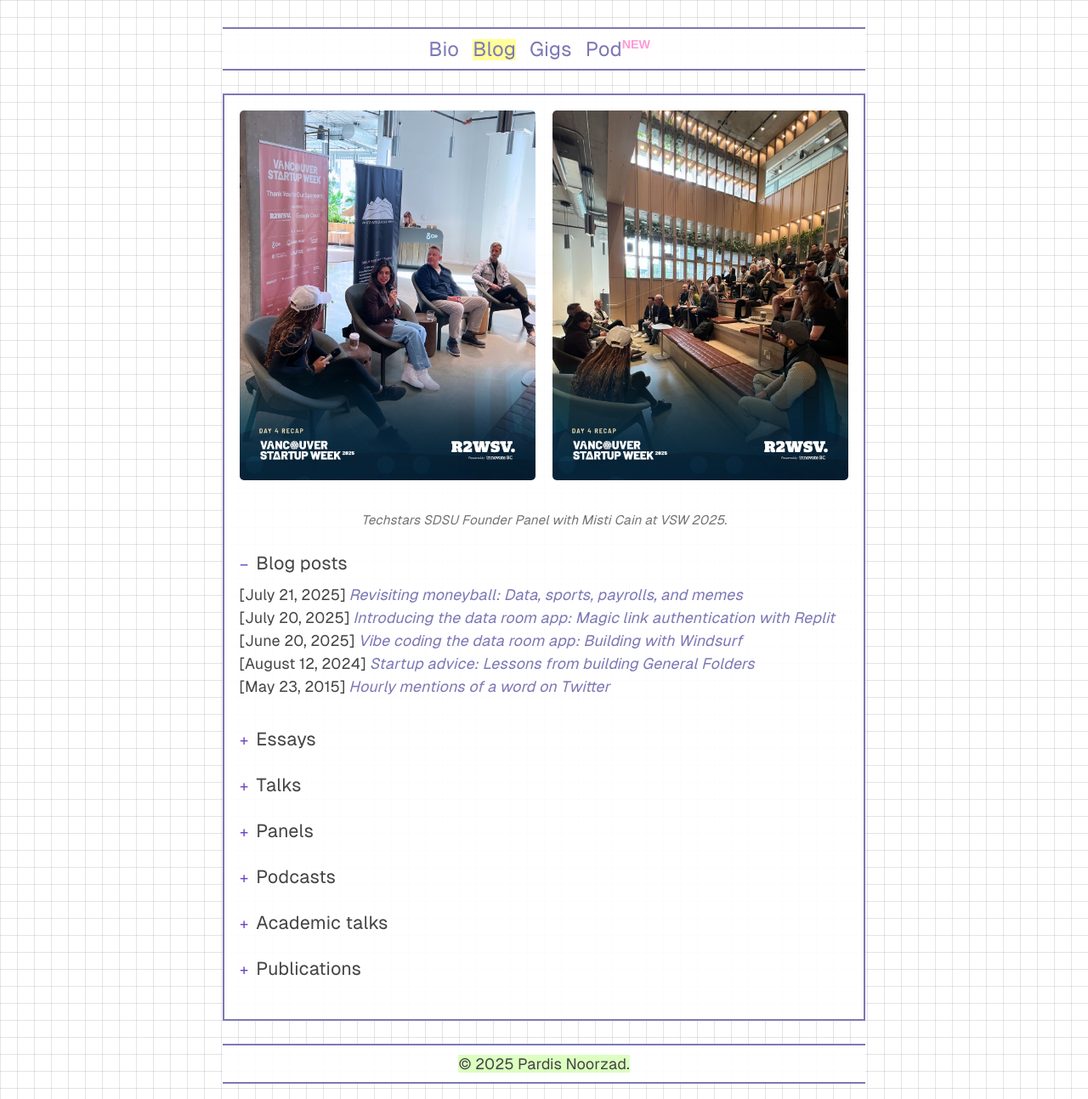
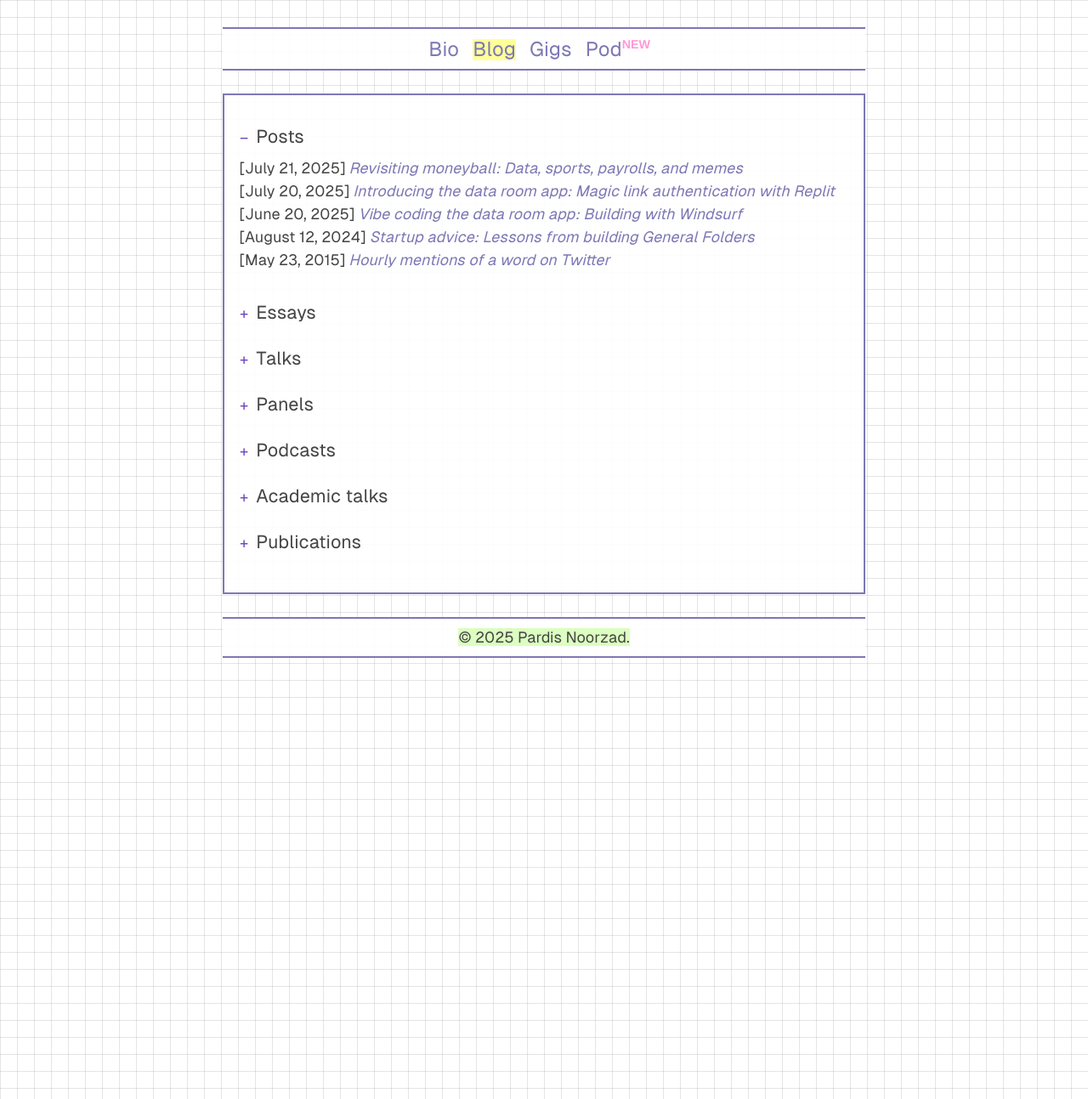
Before and after one commit to djpardis/djpardis.github.io, a Jekyll site: the page built from blog.md, in a window 1280 px wide. Shown: the whole page at 85% size. Built offline with Jekyll 4.4.1, drawn with Linux system fonts in a browser that asks for light colours; a style sheet for code colours, icons or effects is not loaded.

```diff
--- a/blog.md
+++ b/blog.md
@@ -6,18 +6,10 @@
 canonical_url: https://djpardis.com/blog
 ---
 
-<div style="display: flex; gap: 20px; justify-content: space-between;">
-  <div style="flex: 1;">
-    <img src="/files/pics/pages/vsw2025_panel.jpg" alt="Panel discussion" style="width: 100%;">
-  </div>
-  <div style="flex: 1;">
-    <img src="/files/pics/pages/vsw2025_audience.jpg" alt="Audience" style="width: 100%;">
-  </div>
-</div>
-<p><em>Techstars SDSU Founder Panel with Misti Cain at VSW 2025.</em></p>
+
 
 <details class="collapsible-section" markdown="1" open>
-<summary><h3>Blog posts</h3></summary>
+<summary><h3>Posts</h3></summary>
 
 [July 21, 2025] *[Revisiting moneyball: Data, sports, payrolls, and memes]({{ site.baseurl }}{% post_url 2025-07-21-revisiting-moneyball %})*
 [July 20, 2025] *[Introducing the data room app: Magic link authentication with Replit]({{ site.baseurl }}{% post_url 2025-07-20-introducing-the-data-room-app %})*
--- a/public/css/custom-styles.css
+++ b/public/css/custom-styles.css
@@ -164,13 +164,22 @@
   line-height: 1.4;
 }
 
+/* Page image styling */
+.container.content img {
+  display: block;
+  margin: 0 auto;
+  max-width: 450px;
+  width: 100%;
+  height: auto;
+}
+
 /* Caption styling for pages with image containers */
 .container.content div + p em {
   display: block;
   text-align: center;
   color: #757575;
   font-size: 0.85rem;
-  margin: 0.25rem auto 0.25rem;
+  margin: 0.5rem auto 1.5rem;
   max-width: 90%;
   line-height: 1.4;
 }
```
